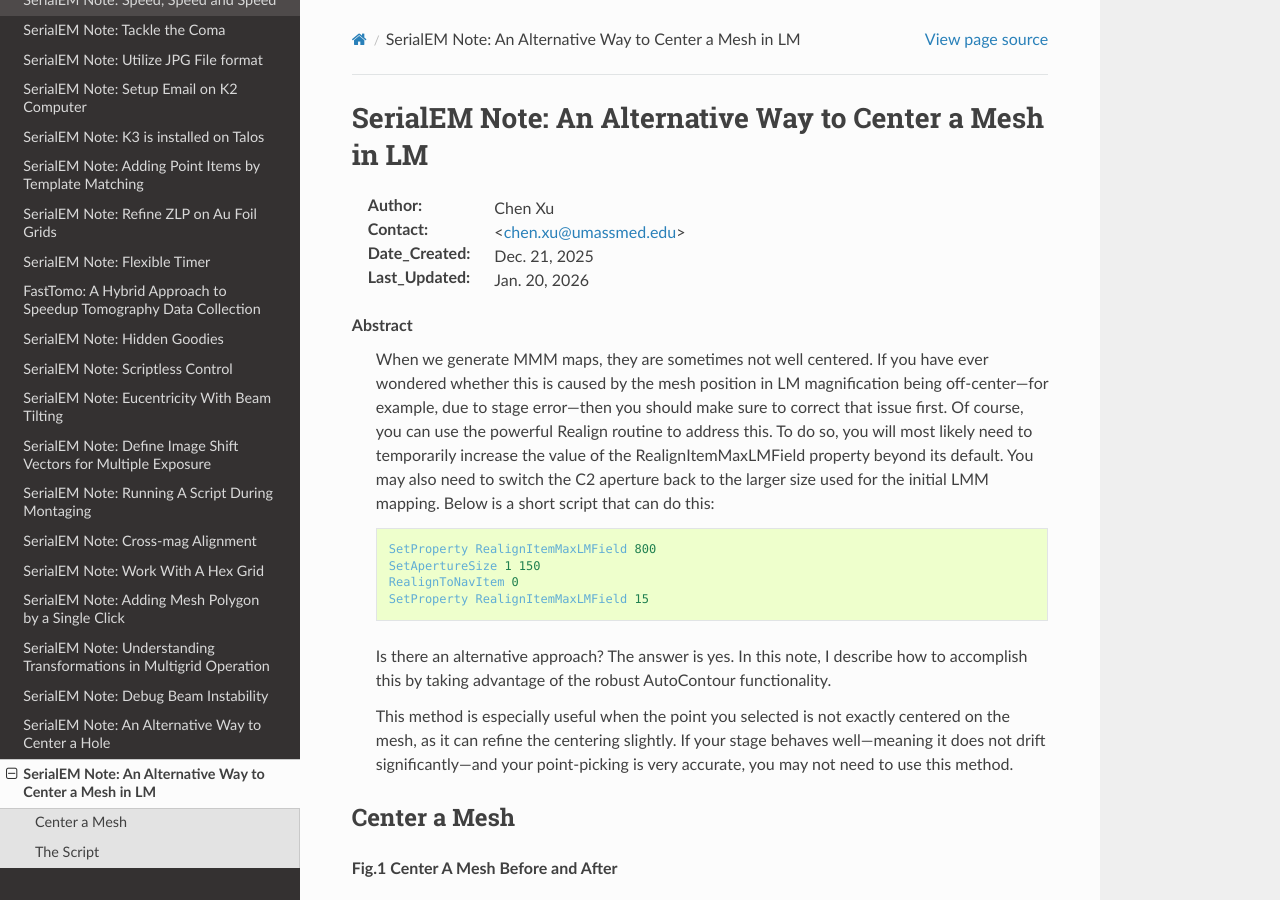
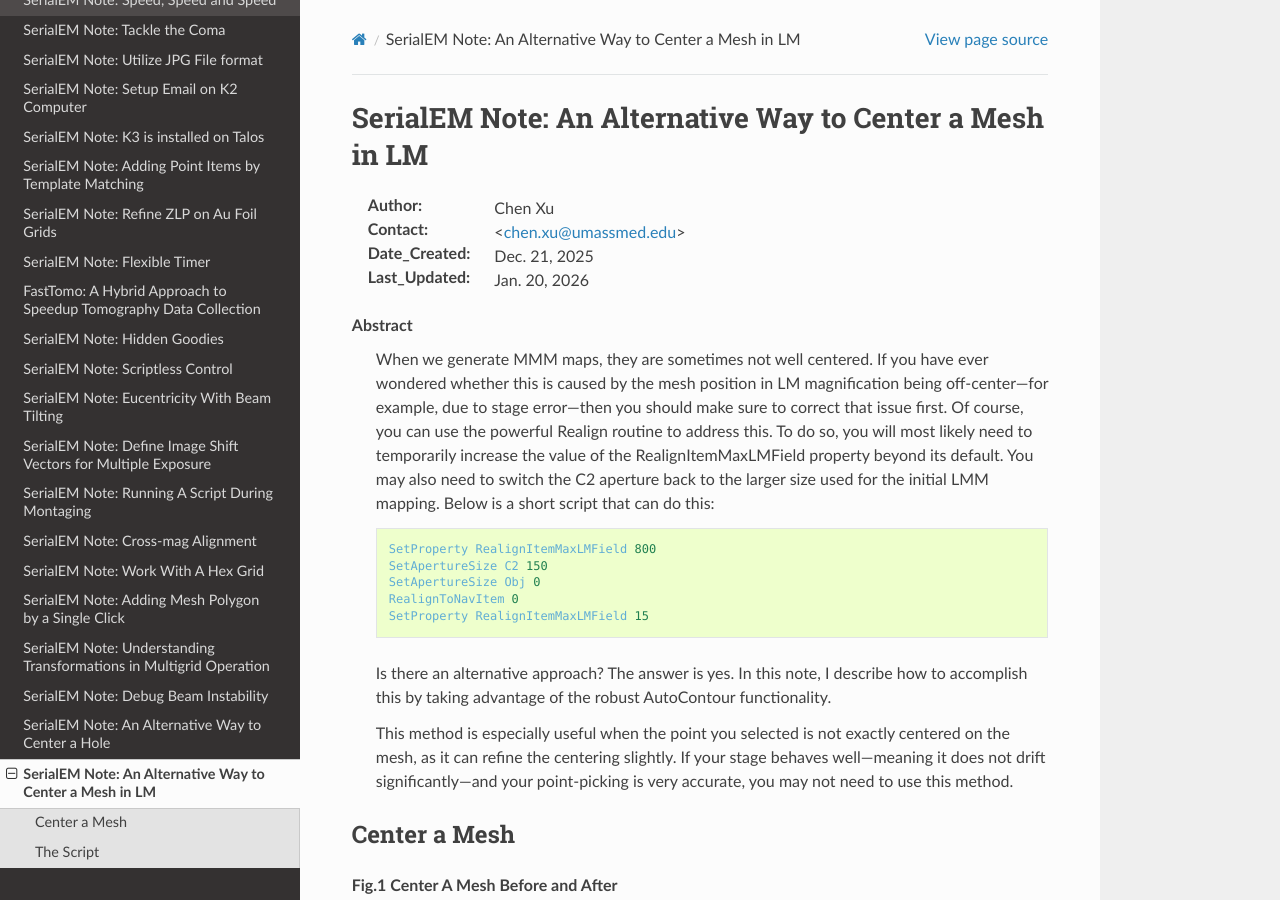
Before and after one commit to xuchen66/sphinx-emdocs, a Sphinx documentation site: the page built from source/serialem-note-alter-way-centermesh.rst, in a window 1280 px wide and 900 px high. Built offline with Sphinx 7.4.7 and the Read the Docs theme 3.1.0, drawn with Linux system fonts in a browser that asks for light colours; pages that are not in the unit, such as notebooks, are missing from menus.

Commit message:
Update serialem-note-alter-way-centermesh.rst

```diff
--- a/source/serialem-note-alter-way-centermesh.rst
+++ b/source/serialem-note-alter-way-centermesh.rst
@@ -24,7 +24,8 @@
       .. code-block:: ruby
 
         SetProperty RealignItemMaxLMField 800
-        SetApertureSize 1 150
+        SetApertureSize C2 150
+        SetApertureSize Obj 0
         RealignToNavItem 0
         SetProperty RealignItemMaxLMField 15
 
```
